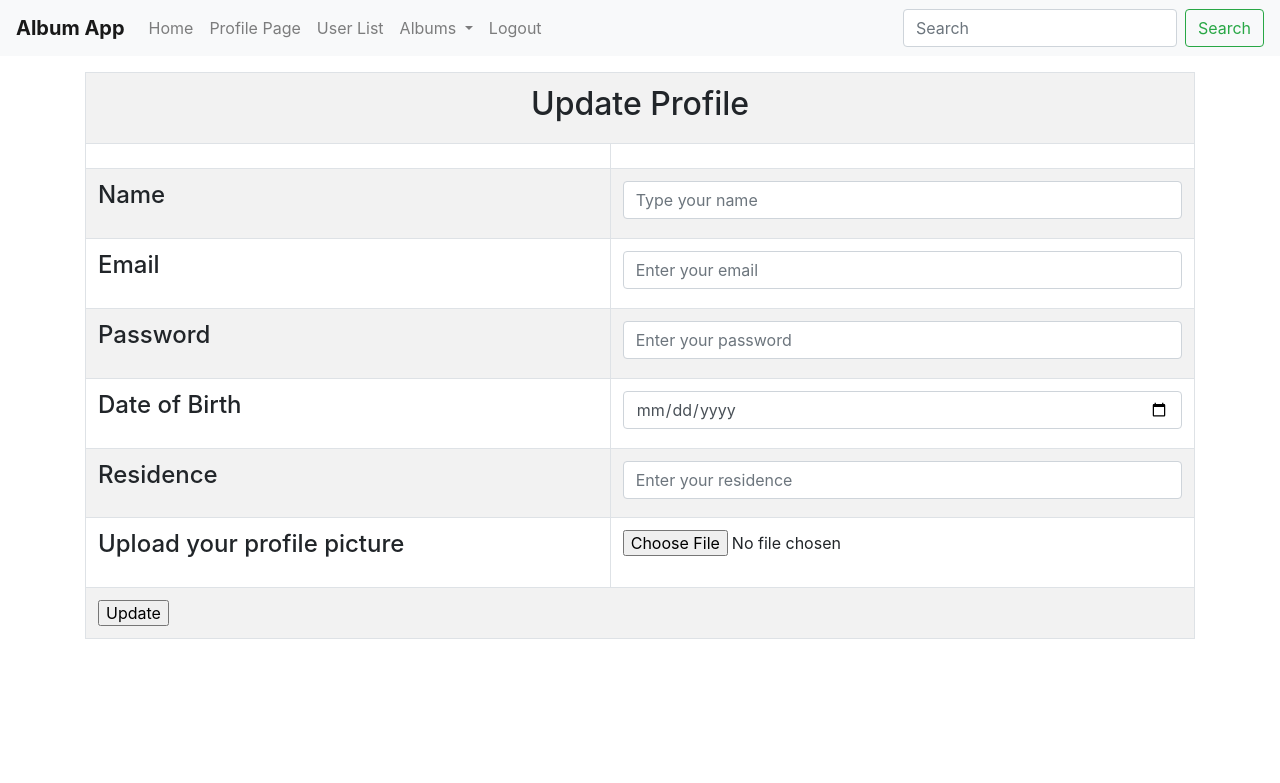
After one commit to CodyBu/Photo-Album, a PHP site: page /update_user.php?id=1 in a window 1280 px wide. The commit adds this page. Shown: the top 783 px of the page. Run offline with PHP 8.4, Linux system fonts and the light colour scheme; data that the repository does not hold is empty.

Commit message:
Add files via upload

```diff
--- a/profile.php
+++ b/profile.php
@@ -34,10 +34,14 @@
                         <td><h3>About me:</h3>
                             <p>
                             <?php
+
                                 //session_start();
+
                                 echo "My name is: ".$_SESSION['name']."<br>";
                                 echo "My DOB is: ".$_SESSION['dob']."<br>";
                                 echo "I am from: ".$_SESSION['dom']."<br>";
+                                echo "<a href = delete_user.php?id=";echo $_SESSION['user_id'];echo">Delete | </a>";
+                                echo "<a href = update_user.php?id=";echo $_SESSION['user_id'];echo">Update</a></td>";
 
                             ?>
                             </p>
--- /dev/null
+++ b/update_user.php
@@ -0,0 +1,94 @@
+<html>
+
+    <head>
+        <link rel="stylesheet" href="https://cdn.jsdelivr.net/npm/bootstrap@4.6.0/dist/css/bootstrap.min.css" integrity="sha384-B0vP5xmATw1+K9KRQjQERJvTumQW0nPEzvF6L/Z6nronJ3oUOFUFpCjEUQouq2+l" crossorigin="anonymous">
+    </head>
+
+
+    <body>
+      <?php
+              include ("nav.php");
+               $id = $_GET["id"];
+      ?>
+
+      <div class = "container">
+          <form name = "form1" method = "post" action = "reg_action.php" enctype = "multipart/form-data">
+              <table class = "table table-bordered table-striped table-hover">
+
+                  <div class = "form-group">
+                      <tr>
+                          <td colspan = "2" align = "center"><h2>Update Profile</h2></td>
+                      </tr>
+                  </div>
+
+
+
+                  <div class = "form-group">
+
+                          <tr>
+                              <td>
+                                  <?php
+                                      error_reporting(0);
+                                      echo $_GET['msg'];
+                                  ?>
+
+
+                              </td>
+                          </tr>
+                  </div>
+
+                  <div class = "form-group">
+                          <tr>
+                              <td><label><h4>Name</h4></label></td>
+                              <td><input type = "text" name = "name" class = "form-control" placeholder = "Type your name" required></td>
+
+                          </tr>
+
+                          <tr>
+                              <td><label><h4>Email</h4></label></td>
+                              <td><input type = "text" name = "email" class = "form-control" placeholder = "Enter your email" pattern = "^([a-zA-Z0-9._%-]+@[a-zA-Z0-9.-]+\.[a-zA-Z]{2,6})*$" required></td>
+
+                          </tr>
+
+                          <tr>
+                              <td><label><h4>Password</h4></label></td>
+                              <td><input type = "password" name = "password" class = "form-control" placeholder = "Enter your password" required></td>
+
+                          </tr>
+
+                          <tr>
+                              <td><label><h4>Date of Birth</h4></label></td>
+                              <td><input type = "date" name = "dob" class = "form-control" placeholder = "Enter your DOB" required></td>
+
+                          </tr>
+
+                          <tr>
+                              <td><label><h4>Residence</h4></label></td>
+                              <td><input type = "text" name = "dom" class = "form-control" placeholder = "Enter your residence"></td>
+
+                          </tr>
+
+                          <tr>
+                              <td><label><h4>Upload your profile picture</h4></label></td>
+                              <td><input type = "file" name = "pic" required></td>
+
+                          </tr>
+
+                          <tr>
+                              <td colspan = "2">
+                                  <div>
+                                      <input type = "submit" name = "submit" value =  "Update">
+                                  </div>
+                              </td>
+
+                          </tr>
+                  </div>
+              </table>
+          </form>
+      </div>
+
+
+    </body>
+
+
+</html>
```
